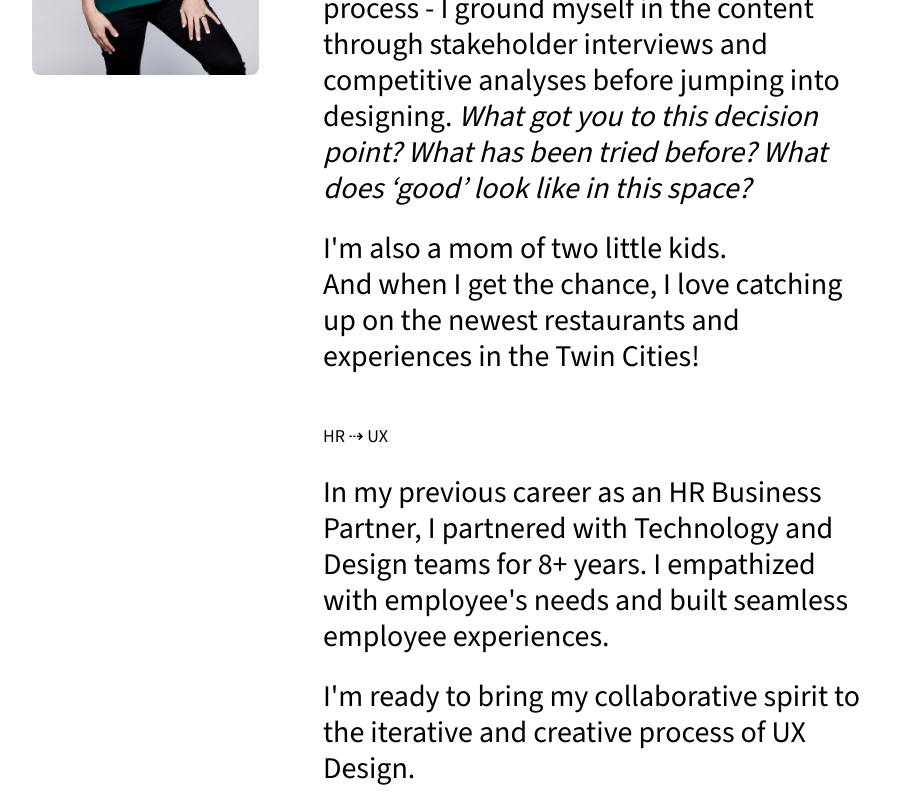
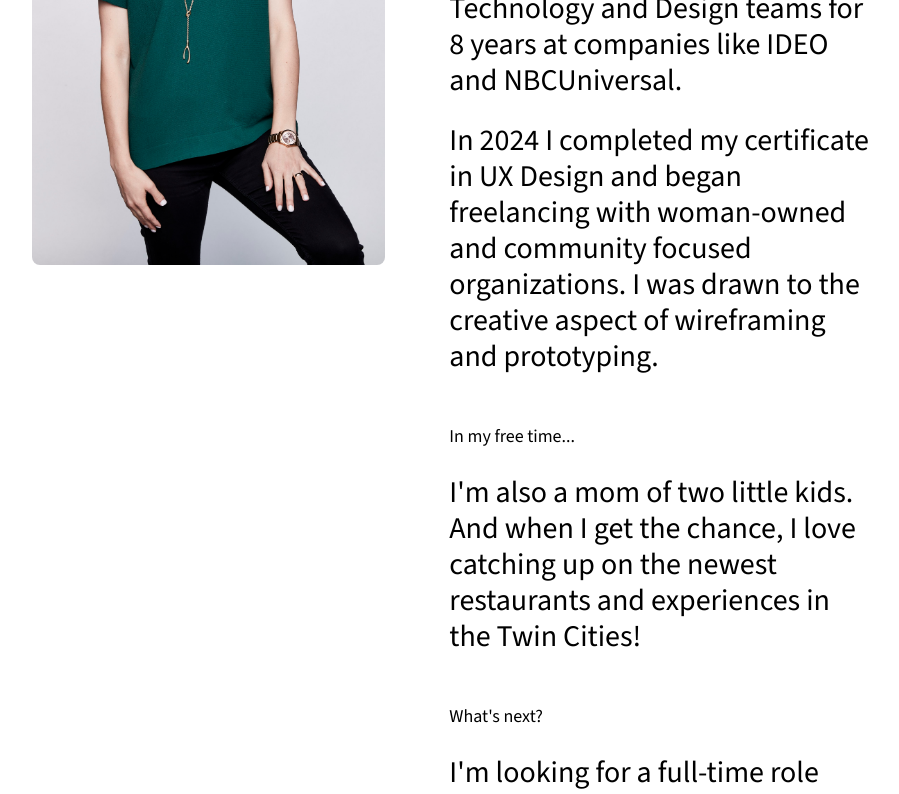
Before and after one commit to mshoemaker1/MyPortfolio, a Next.js app: page /about in a window 1280 px wide. Shown: the part 480-1274 px from the top of the page, without its empty margins (187-1086 px from the left). Built offline with nearby package versions, Linux system fonts and the light colour scheme.

Commit message:
about content

```diff
--- a/app/about/page.tsx
+++ b/app/about/page.tsx
@@ -18,35 +18,33 @@ export default function About() {
         <div className="md:mx-8">
           <div>
             <p className="text-lg text-left mb-6">About Meg</p>
-            <p className="text-3xl text-left mt-2 my-6">I'm a UX Designer.</p>
             <p className="text-3xl text-left mt-2 my-6">
-              My work style has been described as “collaborative decision
-              making.” I regularly share my work/opinions/plans and ask for
-              feedback. This is reflected in my design process - I ground myself
-              in the content through stakeholder interviews and competitive
-              analyses before jumping into designing.{" "}
-              <span className="italic">
-                What got you to this decision point? What has been tried before?
-                What does ‘good’ look like in this space?
-              </span>
+              I'm a UX Designer and Researcher rethinking consumer apps for
+              mature organizations.
             </p>
             <p className="text-3xl text-left mt-2 my-6">
-              I'm also a mom of two little kids.
-              <br />
-              And when I get the chance, I love catching up on the newest
-              restaurants and experiences in the Twin Cities!
+              In my previous career as an HR Business Partner, I partnered with
+              Technology and Design teams for 8 years at companies like IDEO and
+              NBCUniversal.
+            </p>
+            <p className="text-3xl text-left mt-2 my-6">
+              In 2024 I completed my certificate in UX Design and began
+              freelancing with woman-owned and community focused organizations.
+              I was drawn to the creative aspect of wireframing and prototyping.
             </p>
           </div>
           <div>
-            <p className="text-lg text-left mb-6 mt-12">{`HR ⇢ UX`}</p>
+            <p className="text-lg text-left mb-6 mt-12">{`In my free time...`}</p>
             <p className="text-3xl text-left mt-2 my-6">
-              In my previous career as an HR Business Partner, I partnered with
-              Technology and Design teams for 8+ years. I empathized with
-              employee's needs and built seamless employee experiences.
+              I'm also a mom of two little kids. And when I get the chance, I
+              love catching up on the newest restaurants and experiences in the
+              Twin Cities!
             </p>
+            <p className="text-lg text-left mb-6 mt-12">{`What's next?`}</p>
             <p className="text-3xl text-left mt-2 my-6">
-              I'm ready to bring my collaborative spirit to the iterative and
-              creative process of UX Design.
+              I'm looking for a full-time role that is either fully remote or
+              hybrid (Minneapolis) on an established design team that celebrates
+              diverse experiences.
             </p>
           </div>
         </div>
--- a/app/page.tsx
+++ b/app/page.tsx
@@ -4,11 +4,12 @@ import ProjectCard from "../components/ProjectCard";
 export default function Home() {
   return (
     <main className="flex min-h-screen flex-col items-center mb-24">
-      <div className="my-28">
+      <div className="my-28 mx-8">
         <p className="flex w-full justify-center text-center">
           Hi! I'm Meg!
           <br />
-          I'm a UX designer based in Minneapolis, MN
+          I'm a UX Designer and Researcher rethinking consumer apps for mature
+          organizations.
         </p>
       </div>
       <div className="grid grid-cols-1 md:grid-cols-2 gap-16 md:gap-4">
```
